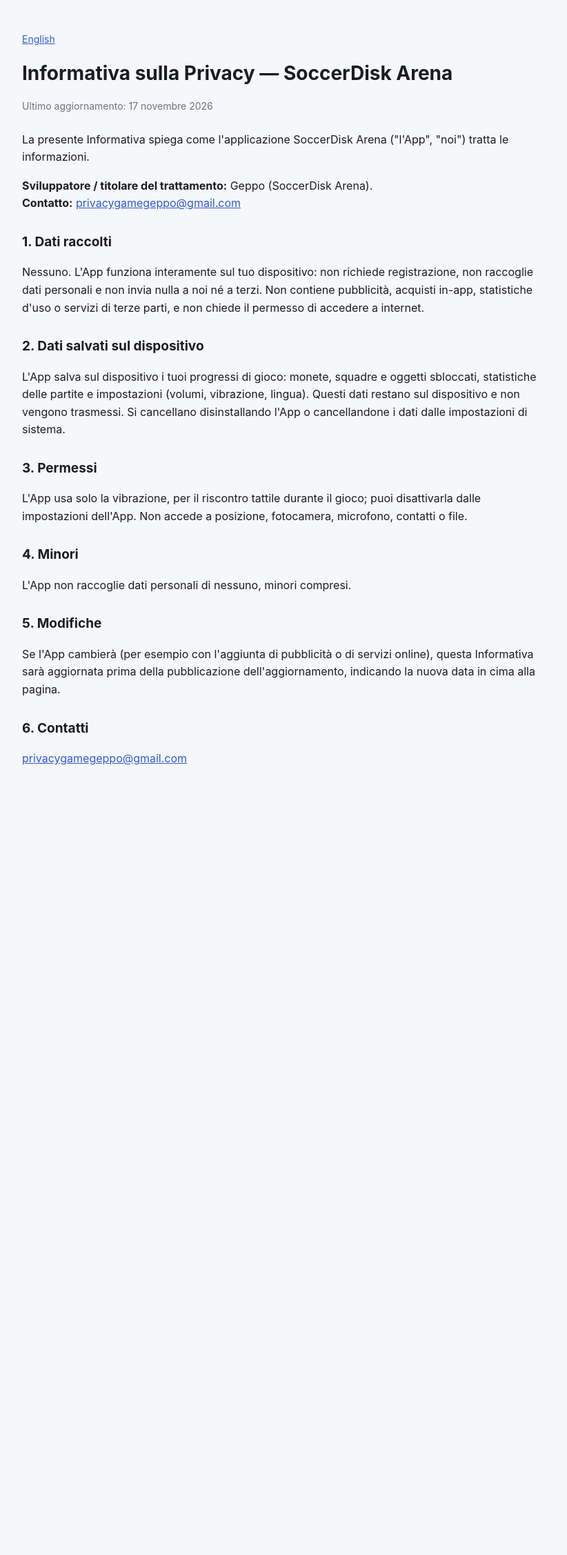
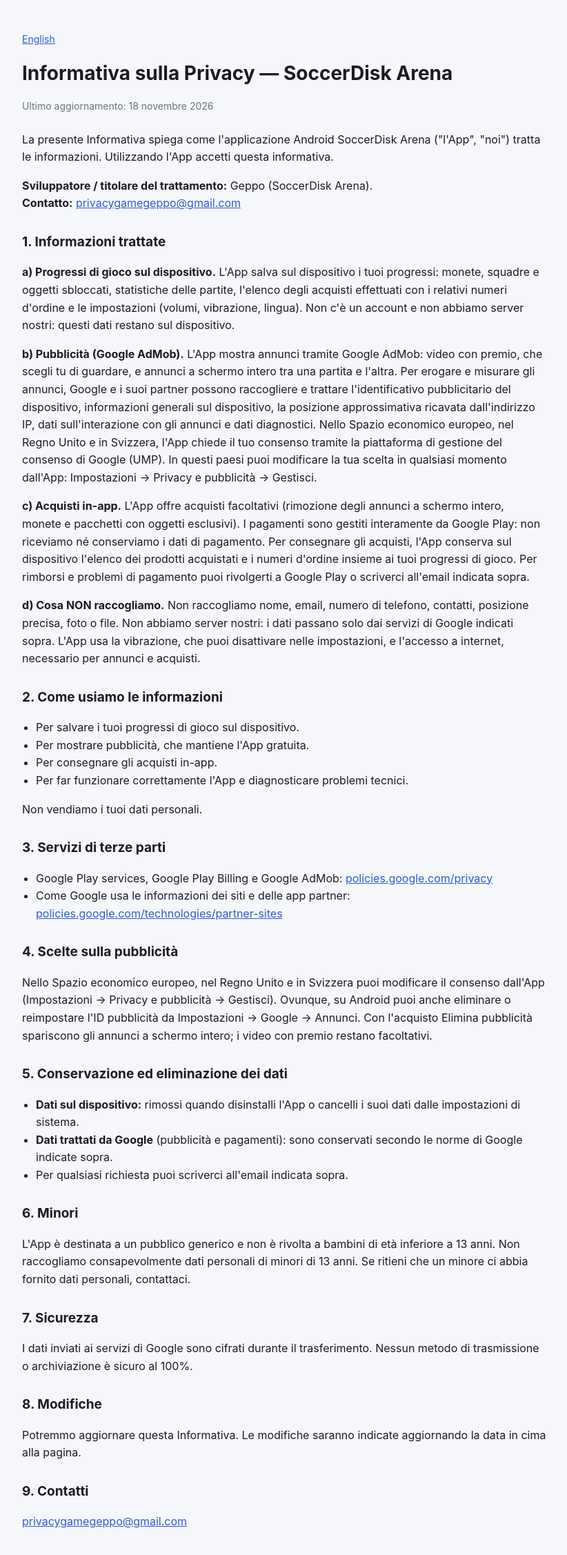
Before and after one commit to Geppo4/Geppo4.github.io, a plain HTML site: page soccerdisk-arena/privacy-it.html in a window 1280 px wide. Shown: the whole page at 69% size, without its empty margins (228-1050 px from the left). Before the commit the page ends 1193 px from the top, so only its background shows below. Drawn offline with Linux system fonts and the light colour scheme.

Commit message:
Informativa di SoccerDisk Arena: pubblicità e acquisti
Co-Authored-By: Claude Opus 5.5 <noreply@anthropic.com>

```diff
--- a/soccerdisk-arena/privacy-it.html
+++ b/soccerdisk-arena/privacy-it.html
@@ -4,25 +4,50 @@
 <body><div class="wrap">
 <p class="lang"><a href="privacy.html">English</a></p>
 <h1>Informativa sulla Privacy — SoccerDisk Arena</h1>
-<p class="updated">Ultimo aggiornamento: 17 novembre 2026</p>
-<p>La presente Informativa spiega come l'applicazione SoccerDisk Arena ("l'App", "noi") tratta le informazioni.</p>
+<p class="updated">Ultimo aggiornamento: 18 novembre 2026</p>
+<p>La presente Informativa spiega come l'applicazione Android SoccerDisk Arena ("l'App", "noi") tratta le informazioni. Utilizzando l'App accetti questa informativa.</p>
 <p><strong>Sviluppatore / titolare del trattamento:</strong> Geppo (SoccerDisk Arena).<br><strong>Contatto:</strong> <a href="mailto:privacygamegeppo@gmail.com">privacygamegeppo@gmail.com</a></p>
 
-<h2>1. Dati raccolti</h2>
-<p>Nessuno. L'App funziona interamente sul tuo dispositivo: non richiede registrazione, non raccoglie dati personali e non invia nulla a noi né a terzi. Non contiene pubblicità, acquisti in-app, statistiche d'uso o servizi di terze parti, e non chiede il permesso di accedere a internet.</p>
+<h2>1. Informazioni trattate</h2>
+<p><strong>a) Progressi di gioco sul dispositivo.</strong> L'App salva sul dispositivo i tuoi progressi: monete, squadre e oggetti sbloccati, statistiche delle partite, l'elenco degli acquisti effettuati con i relativi numeri d'ordine e le impostazioni (volumi, vibrazione, lingua). Non c'è un account e non abbiamo server nostri: questi dati restano sul dispositivo.</p>
+<p><strong>b) Pubblicità (Google AdMob).</strong> L'App mostra annunci tramite Google AdMob: video con premio, che scegli tu di guardare, e annunci a schermo intero tra una partita e l'altra. Per erogare e misurare gli annunci, Google e i suoi partner possono raccogliere e trattare l'identificativo pubblicitario del dispositivo, informazioni generali sul dispositivo, la posizione approssimativa ricavata dall'indirizzo IP, dati sull'interazione con gli annunci e dati diagnostici. Nello Spazio economico europeo, nel Regno Unito e in Svizzera, l'App chiede il tuo consenso tramite la piattaforma di gestione del consenso di Google (UMP). In questi paesi puoi modificare la tua scelta in qualsiasi momento dall'App: Impostazioni → Privacy e pubblicità → Gestisci.</p>
+<p><strong>c) Acquisti in-app.</strong> L'App offre acquisti facoltativi (rimozione degli annunci a schermo intero, monete e pacchetti con oggetti esclusivi). I pagamenti sono gestiti interamente da Google Play: non riceviamo né conserviamo i dati di pagamento. Per consegnare gli acquisti, l'App conserva sul dispositivo l'elenco dei prodotti acquistati e i numeri d'ordine insieme ai tuoi progressi di gioco. Per rimborsi e problemi di pagamento puoi rivolgerti a Google Play o scriverci all'email indicata sopra.</p>
+<p><strong>d) Cosa NON raccogliamo.</strong> Non raccogliamo nome, email, numero di telefono, contatti, posizione precisa, foto o file. Non abbiamo server nostri: i dati passano solo dai servizi di Google indicati sopra. L'App usa la vibrazione, che puoi disattivare nelle impostazioni, e l'accesso a internet, necessario per annunci e acquisti.</p>
 
-<h2>2. Dati salvati sul dispositivo</h2>
-<p>L'App salva sul dispositivo i tuoi progressi di gioco: monete, squadre e oggetti sbloccati, statistiche delle partite e impostazioni (volumi, vibrazione, lingua). Questi dati restano sul dispositivo e non vengono trasmessi. Si cancellano disinstallando l'App o cancellandone i dati dalle impostazioni di sistema.</p>
+<h2>2. Come usiamo le informazioni</h2>
+<ul>
+<li>Per salvare i tuoi progressi di gioco sul dispositivo.</li>
+<li>Per mostrare pubblicità, che mantiene l'App gratuita.</li>
+<li>Per consegnare gli acquisti in-app.</li>
+<li>Per far funzionare correttamente l'App e diagnosticare problemi tecnici.</li>
+</ul>
+<p>Non vendiamo i tuoi dati personali.</p>
 
-<h2>3. Permessi</h2>
-<p>L'App usa solo la vibrazione, per il riscontro tattile durante il gioco; puoi disattivarla dalle impostazioni dell'App. Non accede a posizione, fotocamera, microfono, contatti o file.</p>
+<h2>3. Servizi di terze parti</h2>
+<ul>
+<li>Google Play services, Google Play Billing e Google AdMob: <a href="https://policies.google.com/privacy">policies.google.com/privacy</a></li>
+<li>Come Google usa le informazioni dei siti e delle app partner: <a href="https://policies.google.com/technologies/partner-sites">policies.google.com/technologies/partner-sites</a></li>
+</ul>
 
-<h2>4. Minori</h2>
-<p>L'App non raccoglie dati personali di nessuno, minori compresi.</p>
+<h2>4. Scelte sulla pubblicità</h2>
+<p>Nello Spazio economico europeo, nel Regno Unito e in Svizzera puoi modificare il consenso dall'App (Impostazioni → Privacy e pubblicità → Gestisci). Ovunque, su Android puoi anche eliminare o reimpostare l'ID pubblicità da Impostazioni → Google → Annunci. Con l'acquisto Elimina pubblicità spariscono gli annunci a schermo intero; i video con premio restano facoltativi.</p>
 
-<h2>5. Modifiche</h2>
-<p>Se l'App cambierà (per esempio con l'aggiunta di pubblicità o di servizi online), questa Informativa sarà aggiornata prima della pubblicazione dell'aggiornamento, indicando la nuova data in cima alla pagina.</p>
+<h2>5. Conservazione ed eliminazione dei dati</h2>
+<ul>
+<li><strong>Dati sul dispositivo:</strong> rimossi quando disinstalli l'App o cancelli i suoi dati dalle impostazioni di sistema.</li>
+<li><strong>Dati trattati da Google</strong> (pubblicità e pagamenti): sono conservati secondo le norme di Google indicate sopra.</li>
+<li>Per qualsiasi richiesta puoi scriverci all'email indicata sopra.</li>
+</ul>
 
-<h2>6. Contatti</h2>
+<h2>6. Minori</h2>
+<p>L'App è destinata a un pubblico generico e non è rivolta a bambini di età inferiore a 13 anni. Non raccogliamo consapevolmente dati personali di minori di 13 anni. Se ritieni che un minore ci abbia fornito dati personali, contattaci.</p>
+
+<h2>7. Sicurezza</h2>
+<p>I dati inviati ai servizi di Google sono cifrati durante il trasferimento. Nessun metodo di trasmissione o archiviazione è sicuro al 100%.</p>
+
+<h2>8. Modifiche</h2>
+<p>Potremmo aggiornare questa Informativa. Le modifiche saranno indicate aggiornando la data in cima alla pagina.</p>
+
+<h2>9. Contatti</h2>
 <p><a href="mailto:privacygamegeppo@gmail.com">privacygamegeppo@gmail.com</a></p>
 </div></body></html>
```
Also changed, not shown: soccerdisk-arena/privacy.html (+38 -13 lines).
